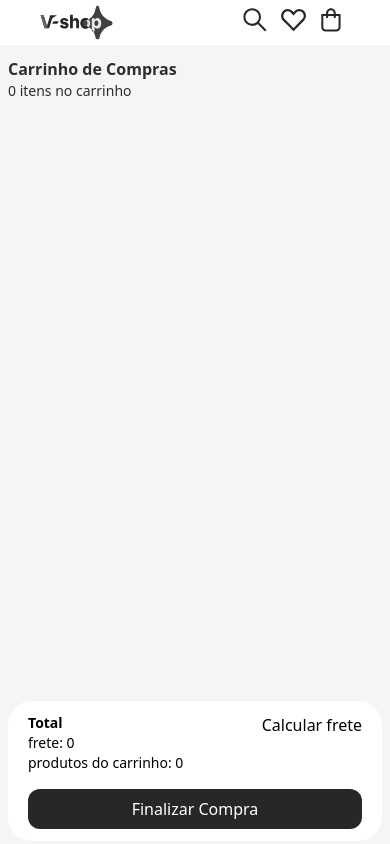
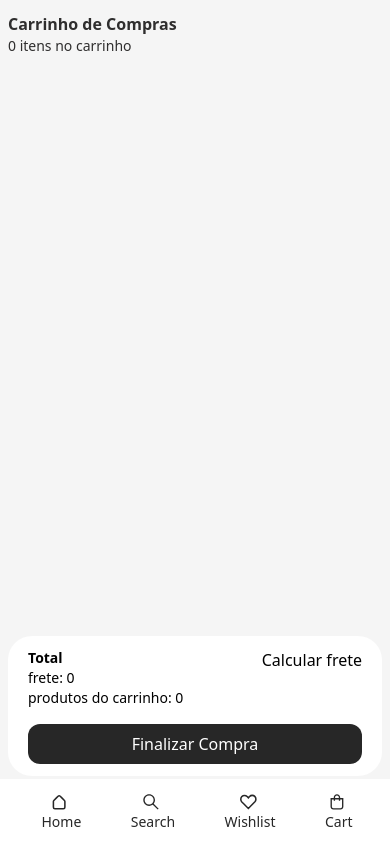
Before and after one commit to vinivaz/v-shop, a Next.js app: page /cart in a window 390 px wide. Shown: the top 844 px of the page. Built offline with nearby package versions, Linux system fonts and the light colour scheme.

Commit message:
middleware finished, mobile navbar adaptation done

```diff
--- a/src/Components/Header/index.tsx
+++ b/src/Components/Header/index.tsx
@@ -3,54 +3,85 @@ import Image from "next/image";
 
 export function Header() {
   return(
-    <nav className=" z-9 w-full h-[45px] fixed top-0  flex shrink-0 justify-center items-center bg-white">
+    <nav className=" z-9 w-full h-[var(--navbar-height)] fixed top-0 max-md:bottom-0 max-md:top-auto flex shrink-0 justify-center items-center bg-white">
       <div className="max-w-[1120px] w-full flex justify-between">
         <Link
           href='/'
-          className="font-bold ml-10"
+          className="font-bold ml-10 max-md:hidden"
         >
             <Image
               src="/logo.svg"
               alt="magnifying glass icon"
-              width={73}
-              height={35}
+              width={64}
+              height={29}
             />
         </Link>
         <div
-          className="flex flex-row mr-10"
+          className="flex flex-row mr-10 max-md:mr-0 max-md:w-full max-md:justify-evenly"
         >
           <Link
+            href='/'
+            className="mx-2 flex items-center max-md:flex-col min-md:hidden"
+          >
+            <Image
+              src="/icons/home-icon.svg"
+              alt="home icon"
+              width={20}
+              height={20}
+            />
+            <span
+              className="ml-1 text-sm text-darker"
+            >
+              Home
+            </span>
+          </Link>
+          <Link
             href='/search'
-            className="mx-1"
+            className="mx-2 flex items-center max-md:flex-col"
           >
             <Image
               src="/icons/search-icon.svg"
               alt="magnifying glass icon"
-              width={30}
-              height={30}
+              width={20}
+              height={20}
             />
+            <span
+              className="ml-1 text-sm text-darker"
+            >
+              Search
+            </span>
           </Link>
           <Link
             href='/wishlist'
-            className="mx-1"
+            className="mx-2 flex items-center max-md:flex-col"
           >
             <Image
               src="/icons/stroke-heart.svg"
               alt="magnifying glass icon"
-              width={30}
-              height={30}
+              width={20}
+              height={20}
             />
+            <span
+              className="ml-1 text-sm text-darker"
+            >
+              Wishlist
+            </span>
           </Link>
           <Link
             href='/cart'
-            className="mx-1"
+            className="mx-2 flex items-center max-md:flex-col"
           >
             <Image
               src="/icons/bag-icon.svg"
               alt="magnifying glass icon"
-              width={30}
-              height={30}
+              width={20}
+              height={20}
             />
+            <span
+              className="ml-1 text-sm text-darker"
+            >
+              Cart
+            </span>
           </Link>
         </div>
       </div>
--- a/src/Components/Product/index.tsx
+++ b/src/Components/Product/index.tsx
@@ -93,7 +93,7 @@ export function Product({rating, data}:ProductProps){
 
       </a>
       <div
-        className="w-full flex flex-col justify-evenly p-2 rounded-b-xl min-h-[156px] bg-white"
+        className="w-full flex flex-col justify-evenly p-2 rounded-b-xl min-h-[150px] bg-white"
       >
         <div className="flex flex-row w-full">
           <div
@@ -110,7 +110,7 @@ export function Product({rating, data}:ProductProps){
           {data.name}
         </a>
         <span className="font-medium text-dark-text py-0.5">R$ {data.variations[0].price.toFixed(2)}</span>
-        <span className="text-xs font-medium text-green-500 py-0.5">R$ 3800 no PIX</span>
+        {/* <span className="text-xs font-medium text-green-500 py-0.5">R$ 3800 no PIX</span> */}
         <div className="flex gap-1">
           <button
             className="bg-darker px-3 py-[3px] text-white rounded-xl"
--- a/src/app/cart/page.tsx
+++ b/src/app/cart/page.tsx
@@ -52,16 +52,12 @@ export default function Cart(){
   const [ showing, setShowing ] = useState(false);
   const [ selectingProductVariation, setSelectingProductVariation ] = useState<changingProductVariationProp|null>(null)
 
-  const getVariations = (productId: string) => {
-
-  }
-
   return(
     <div
       className="w-full h-full max-w-[1000px]"
     >
       <div
-        className="w-full flex flex-row items-start justify-center gap-3 py-5 max-md:px-2 max-md:pt-[45px] max-md:py-0 max-md:bg-void max-md:h-screen max-md:fixed top-0 left-0 max-md:gap-0 max-md:flex-col"
+        className="w-full flex flex-row items-start justify-center gap-3 py-5 max-md:px-2 max-md:pb-[var(--navbar-height)] max-md:py-0 max-md:bg-void max-md:h-screen max-md:fixed top-0 left-0 max-md:gap-0 max-md:flex-col"
       >
         <div
           className="w-full flex flex-col h-full max-md:h-[calc(100%-147px)]"
--- a/src/app/globals.css
+++ b/src/app/globals.css
@@ -32,6 +32,16 @@ html, body {
   border: 4px solid #f5f5f5;
 }
 
+:root{
+  --navbar-height: 45px;
+}
+
+@media (width < 48rem) {
+  :root{
+    --navbar-height: 65px;
+  }
+}
+
 @keyframes countdownCircle {
   from {
     stroke-dashoffset: 100;
--- a/src/app/layout.tsx
+++ b/src/app/layout.tsx
@@ -34,7 +34,7 @@ export default function RootLayout({
 }>) {
   return (
     <html lang="en">
-      <body className="bg-void flex items-center flex-col h-full justify-between pt-[45px]">
+      <body className="bg-void flex items-center flex-col h-full justify-between pt-[var(--navbar-height)] max-md:pt-0 max-md:pb-[var(--navbar-height)]">
         <AuthProvider>
           <Header />
           <Container>
```
Also changed, not shown: public/icons/home-icon.svg (added).
